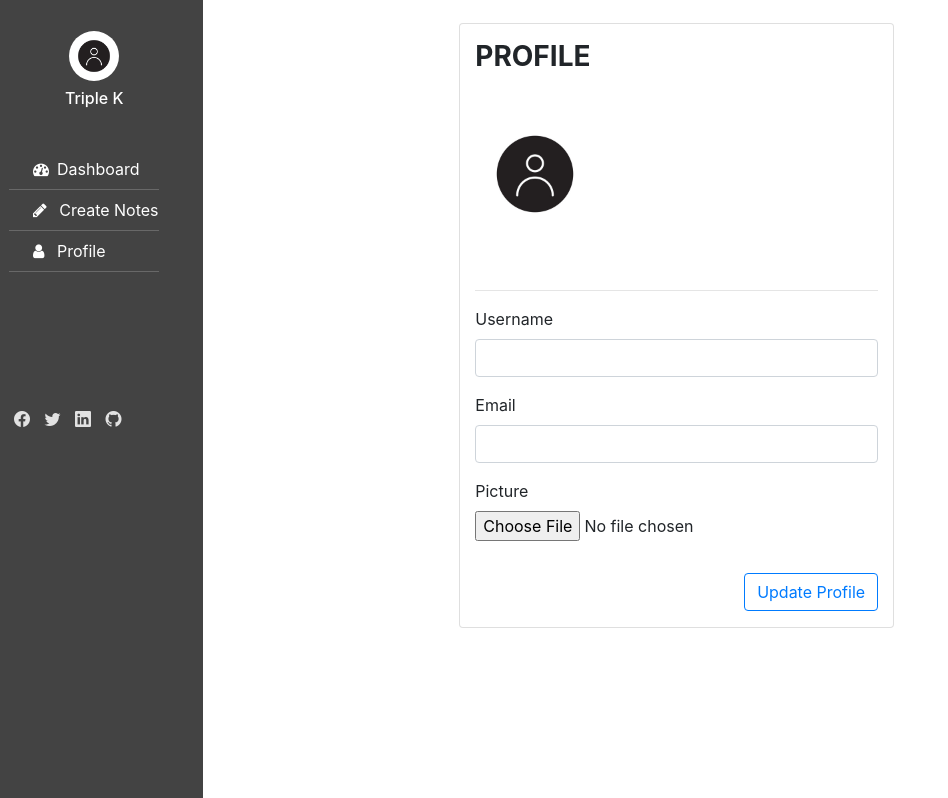
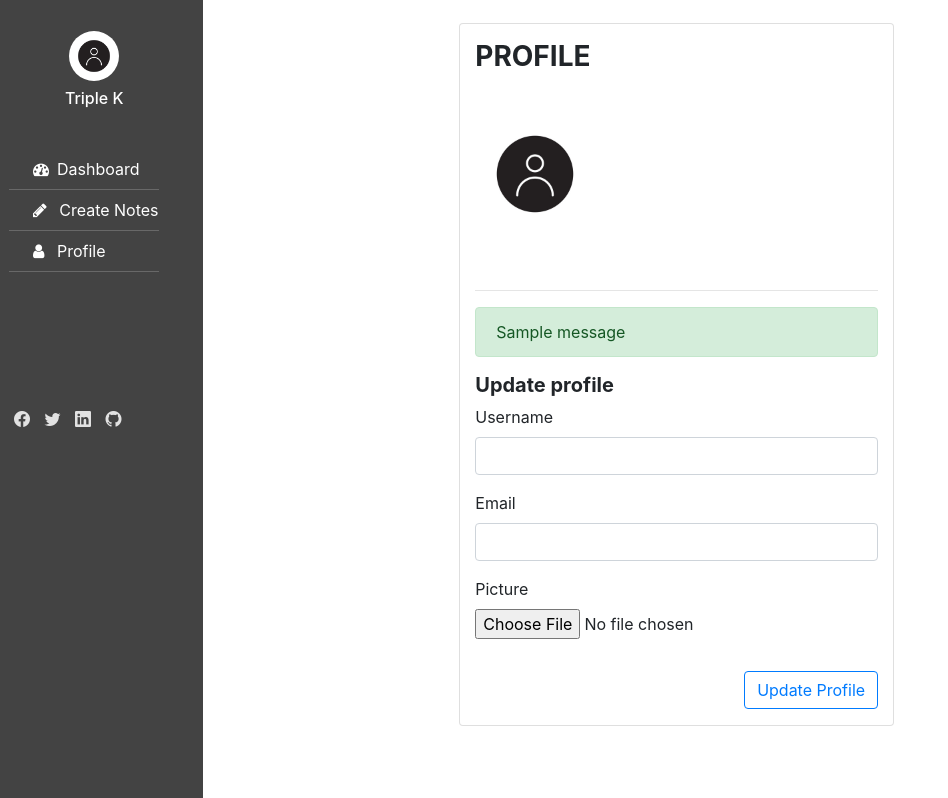
Before and after one commit to k-koech/Notebook, a Python web app: template app/templates/profile.html in a window 1280 px wide. Shown: the part 65-863 px from the top of the page, without its empty margins (0-948 px from the left). Run offline with Jinja, Linux system fonts and the light colour scheme; the template is opened without the code that fills it: most values are stand-ins (such as "Sample title", 1, 10 or a date in 2020); one stand-in notice (Sample message) is shown; form fields are guessed from the names that the template uses; some libraries are stand-ins or nearby versions.

Commit message:
updated header in profile

```diff
--- a/app/templates/profile.html
+++ b/app/templates/profile.html
@@ -29,7 +29,22 @@
     <p>{{current_user.email}}</p>
 
     <hr>
-
+    {% with messages=get_flashed_messages(with_categories=true) %}
+    {% if messages %}
+        {% for category, message in messages %}
+        {% if category=="success" %}
+            <div class="alert alert-success ">
+            {{ message }}
+            </div>
+        {% else %}
+        <div class="alert alert-danger }}">
+            {{ message }}
+            </div>
+        {%endif%}
+        {% endfor %}
+    {% endif %}
+    {% endwith %}
+    <h5 class="font-weight-bold">Update profile</h5>
     <form method="POST" action="/profile" enctype="multipart/form-data">
       {{ form.hidden_tag() }}
       <fieldset class="form-group">
```
